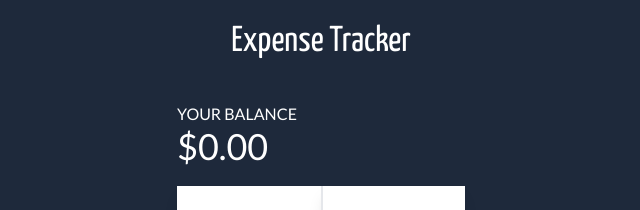
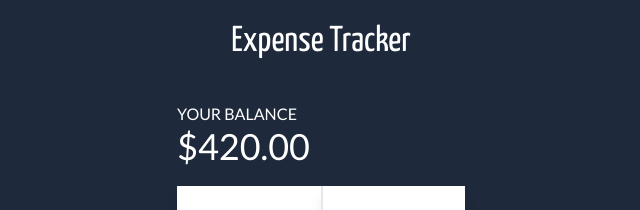
Before and after one commit to SalimiDev/expense-trackerApp, a React (Create React App) app: page / in a window 1280 px wide. Shown: the top 210 px of the page, without its empty margins (319-959 px from the left). Built offline with nearby package versions, Linux system fonts and the light colour scheme.

Commit message:
feat:added total balance

```diff
--- a/src/components/Balance.js
+++ b/src/components/Balance.js
@@ -1,10 +1,15 @@
-import React from 'react';
+import React, { useContext } from 'react';
+import { GlobalContext } from '../context/GlobalState';
 
 const Balance = () => {
+    const { transactions } = useContext(GlobalContext);
+    const balanceAmount = transactions.map(transaction => transaction.amount);
+    const totalAmount = balanceAmount.reduce((total, number) => total + number, 0).toFixed(2);
+
     return (
         <>
-            <h4 className='font-Lato text-white font-medium' >YOUR BALANCE</h4>
-            <h1 className='font-Lato text-white text-4xl' >$0.00</h1>
+            <h4 className='font-Lato text-white font-medium'>YOUR BALANCE</h4>
+            <h1 className='font-Lato text-white text-4xl'>${totalAmount}</h1>
         </>
     );
 };
```
